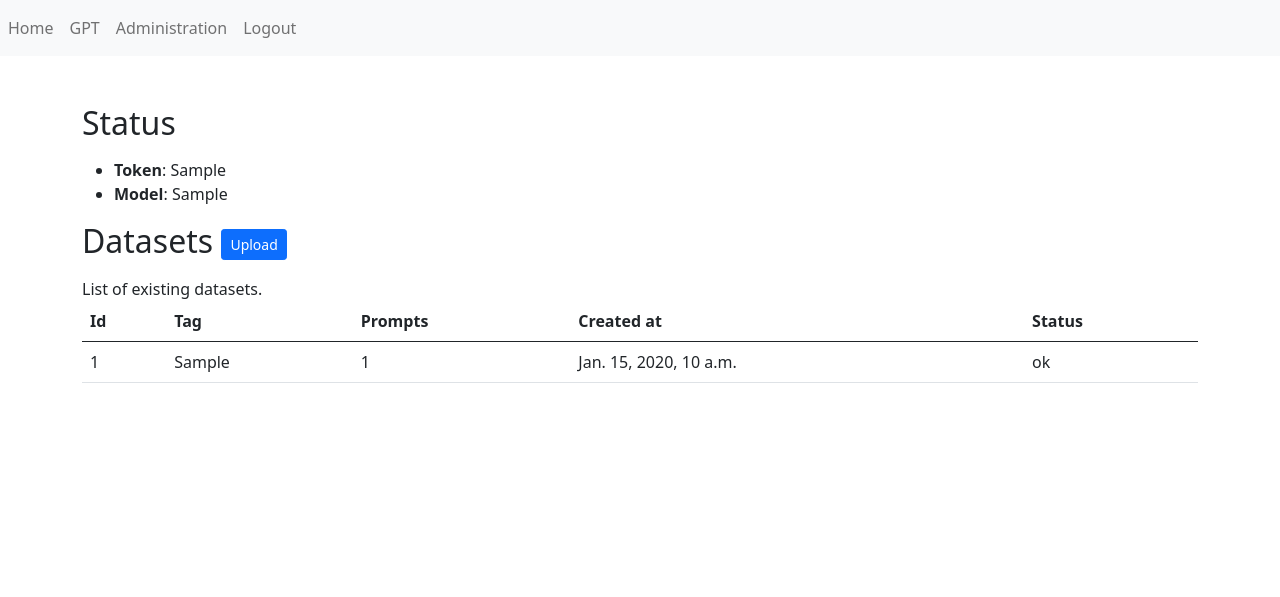
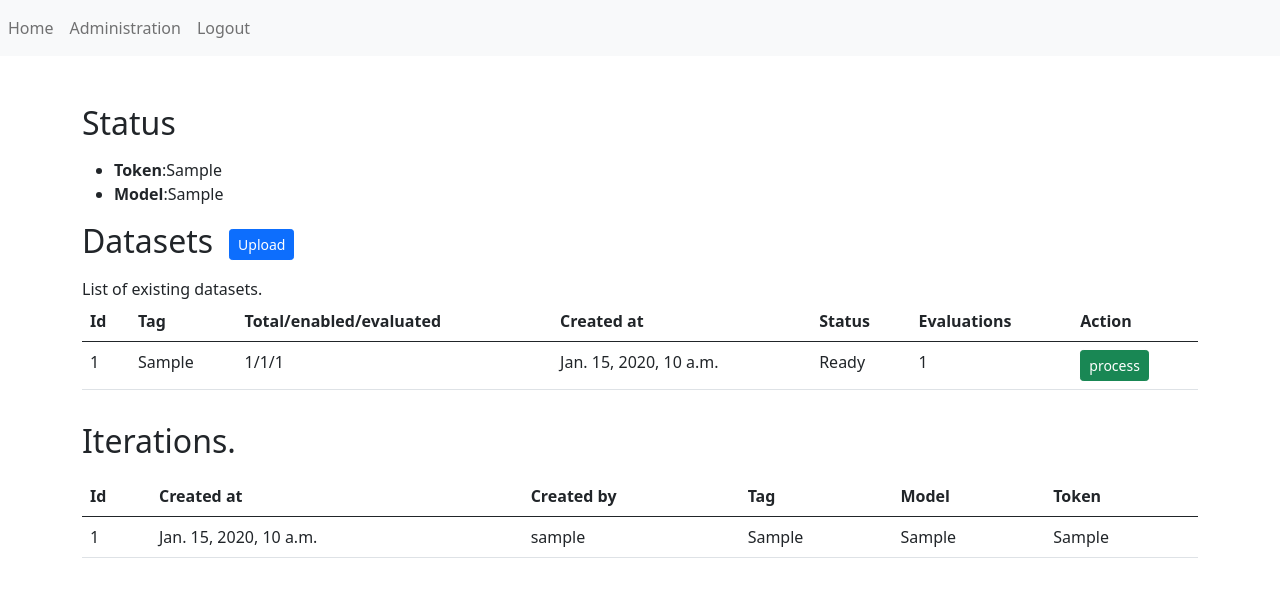
Before and after one commit to Quality-as-a-Service/eshop-toolbox, a Django app: page /modules/gpt/dashboard in a window 1280 px wide. Shown: the top 597 px of the page. Run offline with Django 4.2, Linux system fonts and the light colour scheme; a user stored in the database is signed in; tables that the repository leaves empty hold one stand-in row (values such as "Sample post").

Commit message:
Process data set

```diff
--- a/gpt/gpt/admin.py
+++ b/gpt/gpt/admin.py
@@ -6,3 +6,4 @@ admin.site.register(models.Api)
 admin.site.register(models.Dataset)
 admin.site.register(models.Prompt)
 admin.site.register(models.Competition)
+admin.site.register(models.EvaluationIteration)
--- a/gpt/gpt/core/handlers.py
+++ b/gpt/gpt/core/handlers.py
@@ -4,7 +4,7 @@ import pandas as pd
 from gpt import settings
 from gpt import models
 
-def handle_uploaded_file(payload, tag):
+def handle_uploaded_file(request, payload, tag):
     log = []
 
     log.append('Import started.')
@@ -20,7 +20,7 @@ def handle_uploaded_file(payload, tag):
     log.append('File format ok.')
 
     dataset = models.Dataset(tag=tag)
-    dataset.save()
+    dataset.save_model(request)
     log.append('Dataset created')
 
     prompts = []
--- a/gpt/gpt/urls.py
+++ b/gpt/gpt/urls.py
@@ -1,12 +1,13 @@
 from django.contrib import admin
 from django.urls import path, include
 from django.views.generic.base import TemplateView
-from gpt.views import gpt_dashboard_view, gpt_upload_view
+from gpt.views import gpt_dashboard_view, gpt_upload_view, gpt_action_view
 
 urlpatterns = [
     path('admin/', admin.site.urls, name='admin'),
     path('auth/', include('django.contrib.auth.urls')),
-    path('', TemplateView.as_view(template_name='home.html'), name='home'),
+    path('', gpt_dashboard_view, name='home'),
     path('modules/gpt/dashboard', gpt_dashboard_view, name='gpt-dashboard'),
     path('modules/gpt/upload', gpt_upload_view, name='gpt-upload'),
+    path('modules/gpt/action', gpt_action_view, name='gpt-action'),
 ]
--- a/gpt/gpt/views.py
+++ b/gpt/gpt/views.py
@@ -1,18 +1,82 @@
 from django.shortcuts import render
 from django.views.decorators.csrf import csrf_exempt, csrf_protect
+from django.http import HttpResponseBadRequest, HttpResponse
 
 from gpt import models
 from gpt.forms import UploadFileForm
 from gpt.core.handlers import handle_uploaded_file
 
+from threading import Thread, Event
+from queue import Queue, Empty
+from time import sleep
 
+global_queue = Queue()
+global_block_event = Event()
+global_block_event.set()
+
+
+def worker():
+    while True:
+        while global_queue.empty() and global_block_event.is_set():
+            sleep(1)
+
+        try:
+            prompt, iteration = global_queue.get(block=False)
+        except Empty:
+            continue
+        else:
+            if global_queue.empty():
+                print(f'Finish iteration: {global_queue.qsize()}')
+                global_block_event.set()
+                iteration.is_finished = True
+                iteration.save()
+
+            # completition = models.Competition()
+            print(prompt, iteration)
+
+
+global_worker_threads = [
+    Thread(target=worker, daemon=True),
+    Thread(target=worker, daemon=True),
+    Thread(target=worker, daemon=True),
+    Thread(target=worker, daemon=True),
+    Thread(target=worker, daemon=True),
+]
+
+models.EvaluationIteration.finish_unfinished()
+for th in global_worker_threads:
+    th.start()
+
+
+class Action:
+    stop = 'stop'
+    process = 'process'
+
+
+def get_model_api():
+    message_content = None
+    message_severity = 'info'
+    model = None
+    api = None
+
+    try:
+        api = models.Api.objects.get(is_enabled=True)
+    except models.Api.DoesNotExist:
+        message_content = 'API Token not defined.'
+        message_severity = 'danger'
+
+    if api is not None:
+        try:
+            model = models.GPTModel.objects.get(is_enabled=True)
+        except models.GPTModel.DoesNotExist:
+            message_content = 'GPT Model not defined.'
+            message_severity = 'danger'
+
+    return model, api, message_content, message_severity
+
+
+@csrf_protect
 def gpt_dashboard_view(request):
-    status_message_content = None
-    status_message_severity = 'info'
-
-    api = None
-    model = None
-
     datasets = models.Dataset.objects.all()
     dataset_info = []
     for dataset in datasets:
@@ -20,27 +84,34 @@ def gpt_dashboard_view(request):
             'id': dataset.id,
             'tag': dataset.tag,
             'prompts_count_all': dataset.prompts_count_all,
+            'prompts_count_enabled': dataset.prompts_count_enabled,
+            'prompts_count_evaluated': dataset.prompts_count_evaluated,
             'created_at': dataset.created_at,
-            'status': 'ok',
+            'evaluations': dataset.num_evaluated,
+            'status': 'Evaluating...' if dataset.is_evaluating else 'Ready',
+            'action':  Action.stop if dataset.is_evaluating else Action.process
         })
 
-    try:
-        api = models.Api.objects.get(is_enabled=True)
-    except models.Api.DoesNotExist:
-        status_message_content = 'API Token not defined.'
-        status_message_severity = 'danger'
+    iteration_info = []
+    iterations = models.EvaluationIteration.all_finished()
+    for iteration in iterations:
+        iteration_info.append({
+            'id': iteration.id,
+            'created_at': iteration.created_at,
+            'created_by': iteration.created_by.username,
+            'dataset_tag': iteration.dataset.tag,
+            'model': iteration.model.model,
+            'token': iteration.api.key,
+            # TODO: count cost
+        })
 
-    if api is not None:
-        try:
-            model = models.GPTModel.objects.get(is_enabled=True)
-        except models.GPTModel.DoesNotExist:
-            status_message_content = 'GPT Model not defined.'
-            status_message_severity = 'danger'
+    model, api, status_message_content, status_message_severity = get_model_api()
 
     return render(request, "gpt/dashboard.html", {
         "api": api,
         "model": model,
         "dataset_info": dataset_info,
+        "iteration_info": iteration_info,
         "status_message_content": status_message_content,
         "status_message_severity": status_message_severity,
     })
@@ -62,7 +133,7 @@ def _gpt_upload_view(request):
         if form.is_valid():
             try:
                 upload_log = handle_uploaded_file(
-                    request.FILES["file"], form.cleaned_data['tag'])
+                    request, request.FILES["file"], form.cleaned_data['tag'])
             except ValueError:
                 upload_message_content = 'Failed to process. File format not valid.'
                 upload_message_severity = 'danger'
@@ -77,3 +148,50 @@ def _gpt_upload_view(request):
         "upload_message_severity": upload_message_severity,
         "upload_log": upload_log,
     })
+
+
+def gpt_action_view(request):
+    if request.method == "POST":
+        if models.EvaluationIteration.any_unfinished():
+            return HttpResponseBadRequest('Another iteration in progress')
+
+        try:
+            ds_id = request.GET["ds_id"]
+            action = request.GET["action"]
+        except KeyError:
+            return HttpResponseBadRequest('Not enough parameters.')
+
+        if action not in [Action.stop, Action.process]:
+            return HttpResponseBadRequest('Action unknown.')
+
+        try:
+            ds_id = int(ds_id)
+        except ValueError:
+            return HttpResponseBadRequest('ID format unknown.')
+
+        try:
+            ds = models.Dataset.objects.get(id=ds_id)
+        except models.Dataset.DoesNotExist:
+            return HttpResponseBadRequest('ID unknown.')
+
+        model, api, *_ = get_model_api()
+
+        try:
+            assert model is not None
+            assert api is not None
+        except AssertionError:
+            return HttpResponseBadRequest('Model/Api not found.')
+
+        prompts = ds.prompts_nevaluated
+        if not len(prompts):
+            return HttpResponseBadRequest('No prompts for exist in dataset.')
+
+        iteration = models.EvaluationIteration(
+            dataset=ds, model=model, api=api, is_started=True)
+        iteration.save_model(request)
+
+        for prompt in prompts:
+            global_queue.put([prompt, iteration])
+        global_block_event.clear()
+
+        return HttpResponse('ok')
--- a/gpt/templates/base.html
+++ b/gpt/templates/base.html
@@ -16,13 +16,18 @@
         <div class="nav navbar-nav">
           {% if user.is_authenticated %}
           <a class="nav-item nav-link" href="{% url 'home' %}">Home</a>
-          <a class="nav-item nav-link" href="{% url 'gpt-dashboard' %}">GPT</a>
           <a class="nav-item nav-link" href="{% url 'admin:index' %}">Administration</a>
           <a class="nav-item nav-link" href="{% url 'logout' %}">Logout</a>
           {% endif %}
         </div>
       </nav>
     </header>
+    <script src="https://unpkg.com/vue@3/dist/vue.global.js"></script>
+    <script
+      src="https://code.jquery.com/jquery-3.7.0.min.js"
+      integrity="sha256-2Pmvv0kuTBOenSvLm6bvfBSSHrUJ+3A7x6P5Ebd07/g="
+      crossorigin="anonymous"
+    ></script>
     <main class="flex-shrink-0 py-5">
       <div class="container">{% block content %} {% endblock %}</div>
     </main>
@@ -33,6 +38,7 @@
         {% endif %}
       </div>
     </footer>
+
     <script
       src="https://cdn.jsdelivr.net/npm/bootstrap@5.0.2/dist/js/bootstrap.bundle.min.js"
       integrity="sha384-MrcW6ZMFYlzcLA8Nl+NtUVF0sA7MsXsP1UyJoMp4YLEuNSfAP+JcXn/tWtIaxVXM"
--- a/gpt/templates/gpt/dashboard.html
+++ b/gpt/templates/gpt/dashboard.html
@@ -4,6 +4,8 @@
 
 {% block content %}
 {% if user.is_authenticated %}
+<div id="app">
+{% csrf_token %}
 <h2>Status</h2>
 <p>
   <ul>
@@ -32,7 +34,7 @@
 </p>
 <h2>
   <span>Datasets</span>
-  <a id="btn-upload" class="btn btn-sm btn-primary ml-5" href="{% url 'gpt-upload' %}" role="button">Upload</a></h2>
+  <a id="btn-upload" class="btn btn-sm btn-primary mx-3" href="{% url 'gpt-upload' %}" role="button">Upload</a></h2>
 <p>
   <div>List of existing datasets.</div>
   <div class="table-responsive">
@@ -41,9 +43,11 @@
         <tr>
           <th scope="col">Id</th>
           <th scope="col">Tag</th>
-          <th scope="col">Prompts</th>
+          <th scope="col">Total/enabled/evaluated</th>
           <th scope="col">Created at</th>
           <th scope="col">Status</th>
+          <th scope="col">Evaluations</th>
+          <th scope="col">Action</th>
         </tr>
       </thead>
       <tbody>
@@ -51,15 +55,80 @@
         <tr>
           <td>{{dsi.id}}</td>
           <td>{{dsi.tag}}</td>
-          <td>{{dsi.prompts_count_all}}</td>
+          <td>{{dsi.prompts_count_all}}/{{dsi.prompts_count_enabled}}/{{dsi.prompts_count_evaluated}}</td>
           <td>{{dsi.created_at}}</td>
           <td>{{dsi.status}}</td>
+          <td>{{dsi.evaluations}}</td>
+          <td>
+            <button type="button" class="btn btn-{{dsi.action|yesno:'success,warning'}} btn-sm" :disabled="lock" @click="act('{{ dsi.action }}', {{ dsi.id }})">
+              {{ dsi.action }}
+            </button>
+          </td>
         </tr>
         {% endfor %}
       </tbody>
     </table>
   </div>
-
 </p>
+<h2>Iterations.</h2>
+<p>
+  <div class="table-responsive">
+    <table class="table">
+      <thead>
+        <tr>
+          <th scope="col">Id</th>
+          <th scope="col">Created at</th>
+          <th scope="col">Created by</th>
+          <th scope="col">Tag</th>
+          <th scope="col">Model</th>
+          <th scope="col">Token</th>
+        </tr>
+      </thead>
+      <tbody>
+        {% for ii in iteration_info %}
+        <tr>
+          <td>{{ii.id}}</td>
+          <td>{{ii.created_at}}</td>
+          <td>{{ii.created_by}}</td>
+          <td>{{ii.dataset_tag}}</td>
+          <td>{{ii.model}}</td>
+          <td>{{ii.token}}</td>
+        </tr>
+        {% endfor %}
+      </tbody>
+    </table>
+  </div>
+</p>
+</div>
+<script>
+  const { createApp } = Vue
+  const csrftoken = document.querySelector('[name=csrfmiddlewaretoken]').value;
+  const apiUrl = "{% url 'gpt-action' %}"
+  createApp({
+    data() {
+      return {
+        lock: false
+      }
+    },
+    methods: {
+      async act(action,id){
+        this.lock = true
+        try {
+          await $.ajax({
+            url: `${apiUrl}?action=${action}&ds_id=${id}`,
+            type: 'post',
+            headers: {'X-CSRFToken': csrftoken},
+            mode: 'same-origin',
+          })
+        } catch(e) {
+          alert(e.responseText)
+          this.lock = false
+          return
+        }
+        location.reload();
+      },
+    }
+  }).mount('#app')
+</script>
 {% endif %}
 {% endblock %}
```
Also changed, not shown: gpt/gpt/models.py (+47 -7 lines).
